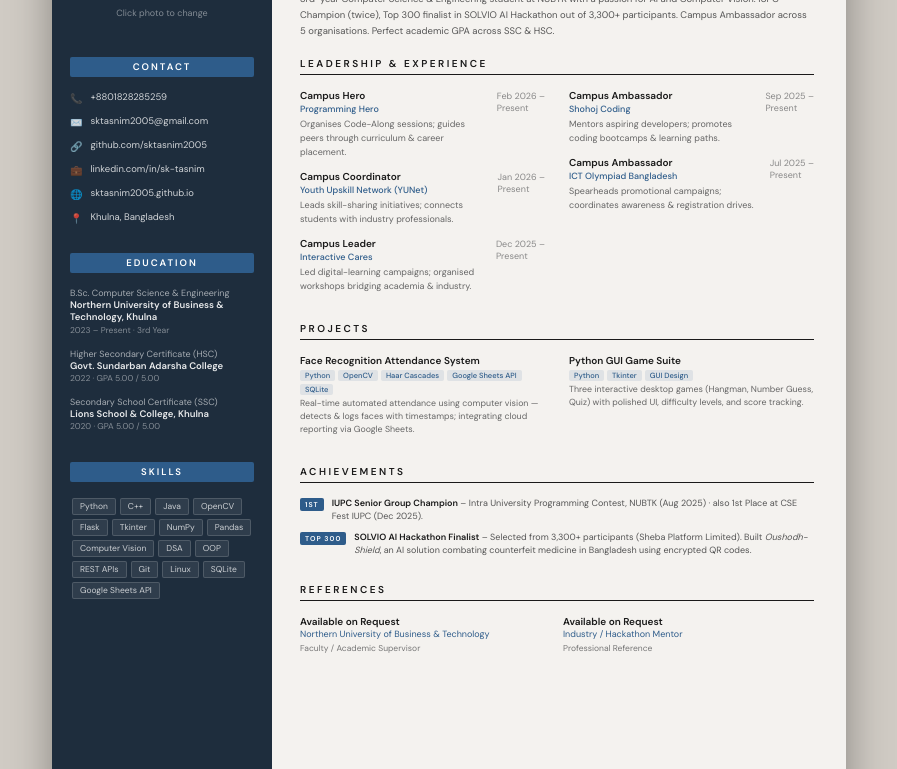
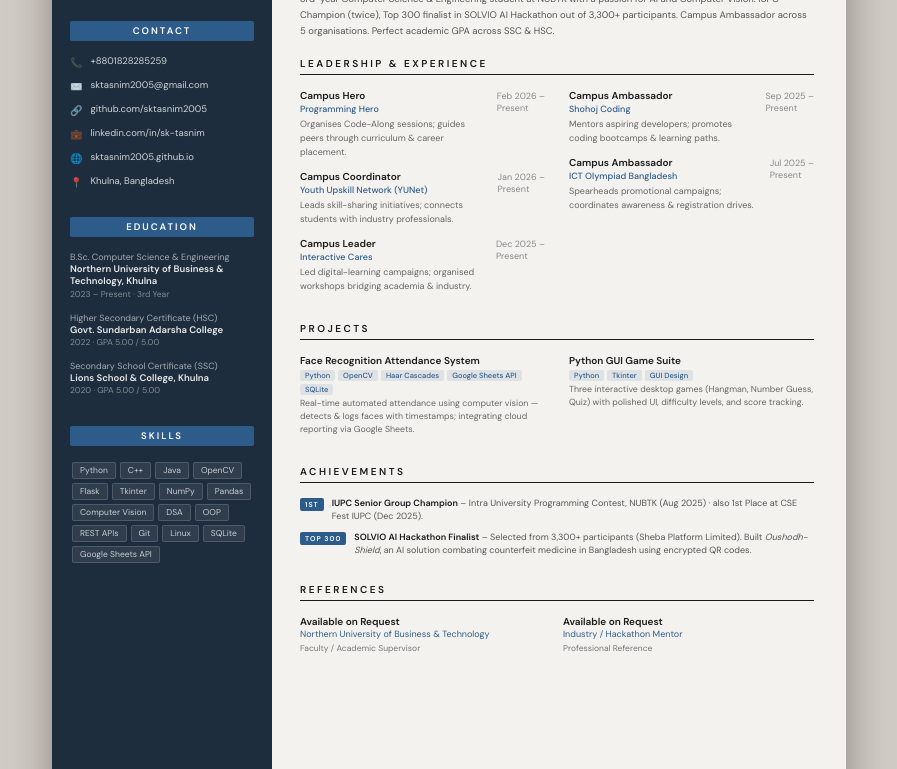
Before and after one commit to sktasnim2005/sktasnim2005.github.io.CV, a plain HTML site: page index.html in a window 1280 px wide. Shown: the part 173-942 px from the top of the page, without its empty margins (191-1088 px from the left). Drawn offline with nearby package versions, Linux system fonts and the light colour scheme.

Commit message:
Remove photo hint text from index.html
Removed the photo hint text from the HTML.

```diff
--- a/index.html
+++ b/index.html
@@ -166,7 +166,6 @@
       <img id="cvPhoto" src="photo.png" alt="Profile">
     </div>
     <input type="file" id="photoInput" accept="image/*" onchange="handlePhoto(event)">
-    <div class="photo-hint">Click photo to change</div>
 
     <div class="s-label">Contact</div>
     <div class="contact-item">
```
